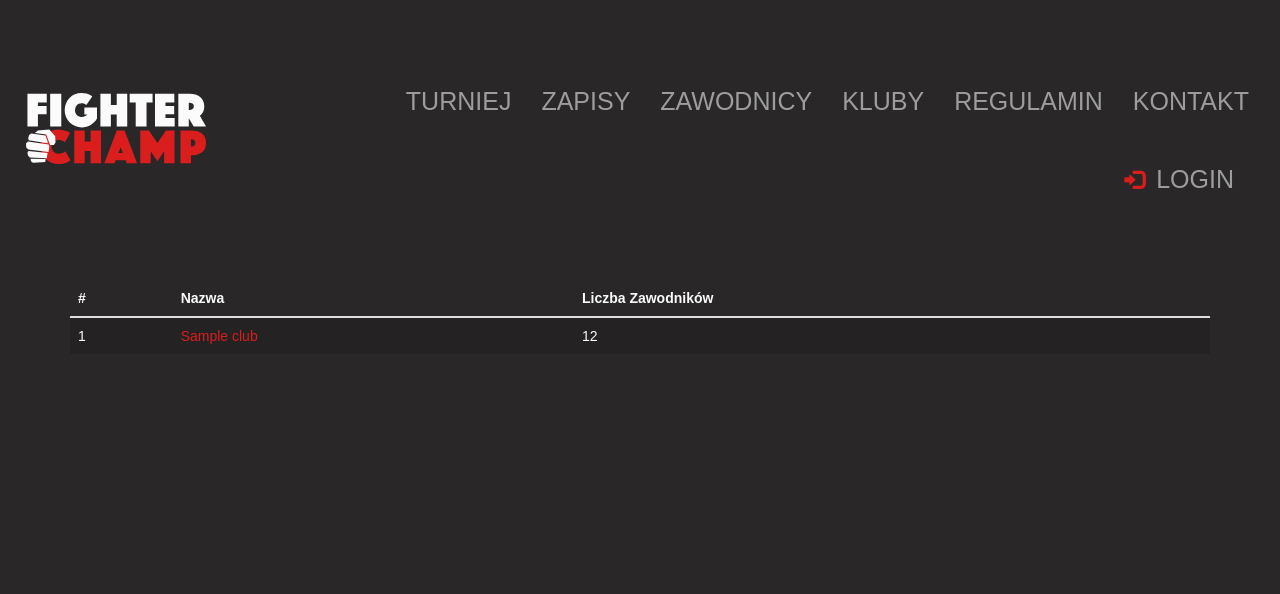
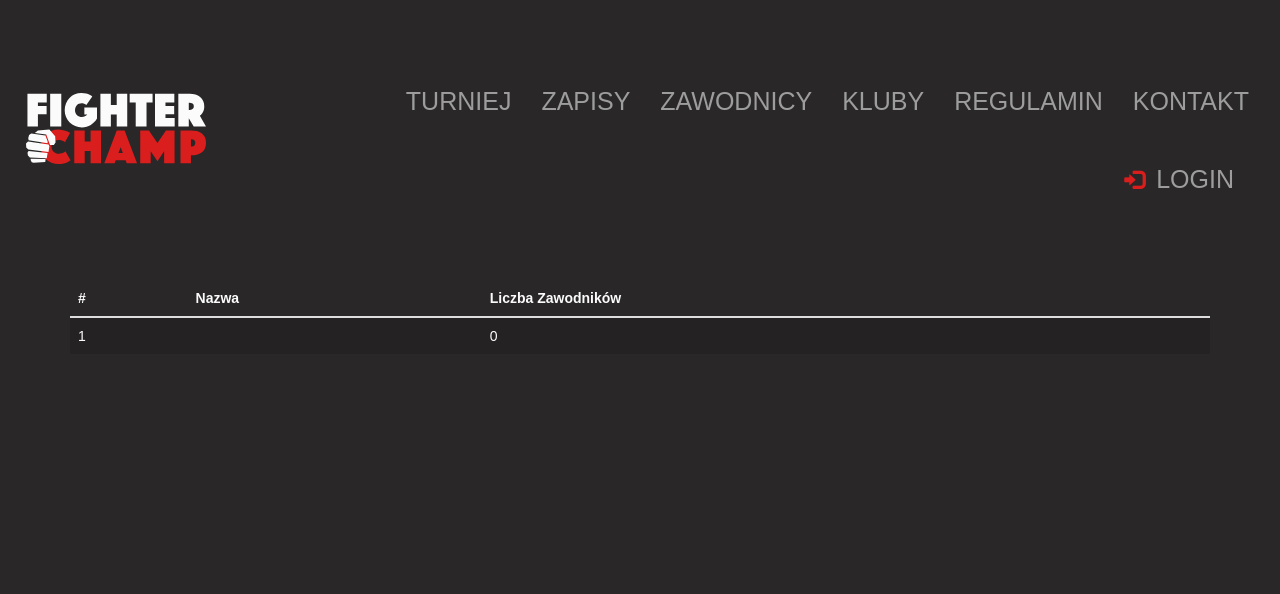
Before and after one commit to kejwmen/fighterchamp, a Symfony app: template app/Resources/views/club/list.twig in a window 1280 px wide. Shown: the top 594 px of the page. Run offline with Twig, Linux system fonts and the light colour scheme; the template is opened without the code that fills it: most values are stand-ins (such as "Sample title", 1, 10 or a date in 2020); some libraries are stand-ins or nearby versions.

Commit message:
finished + club.users.length orderBy

```diff
--- a/app/Resources/views/club/list.twig
+++ b/app/Resources/views/club/list.twig
@@ -13,12 +13,12 @@
                     </tr>
                     </thead>
                     <tbody>
-                    {% for club in clubs %}
+                    {% for arr in clubs %}
                         <tr>
                             <td>{{ loop.index }}</td>
-                            <td><a href="{{ path('club_show', {'id': club.id }) }}">{{ club.name }}</a></td>
-                            <td>{{ club.users |length }}</td>
-                            {#<td>{{ club.city }}</td>#}
+                            <td><a href="{{ path('club_show', {'id': arr[0].id }) }}">{{ arr[0].name }}</a></td>
+                            <td>{{ arr[0].users |length }}</td>
+                            {#<td>{{ arr[0].club.city }}</td>#}
                         </tr>
                     {% endfor %}
                     </tbody>
--- a/src/AppBundle/Controller/ClubController.php
+++ b/src/AppBundle/Controller/ClubController.php
@@ -11,7 +11,6 @@ use Sensio\Bundle\FrameworkExtraBundle\Configuration\Route;
  */
 class ClubController extends Controller
 {
-
     /**
      * @Route("/", name="club_list")
      */
@@ -19,7 +18,9 @@ class ClubController extends Controller
     {
         $em = $this->getDoctrine()->getManager();
         $clubs = $em->getRepository('AppBundle:Club')
-            ->findAll();
+            ->findAllOrderByNumberOfUsers();
+
+        dump($clubs);
 
         return $this->render('club/list.twig',
             [
--- a/src/AppBundle/Entity/Club.php
+++ b/src/AppBundle/Entity/Club.php
@@ -2,13 +2,12 @@
 
 namespace AppBundle\Entity;
 
+use Doctrine\Common\Collections\ArrayCollection;
 use Doctrine\ORM\Mapping as ORM;
-use Doctrine\ORM\Mapping\OrderBy;
 
 /**
- * Club
+ * @ORM\Entity(repositoryClass="AppBundle\Repository\ClubRepository")
  * @ORM\Table(name="club")
- * @ORM\Entity(repositoryClass="AppBundle\Repository\ClubRepository")
  */
 class Club
 {
@@ -16,6 +15,7 @@ class Club
     public function __construct()
     {
         $this->created_at = new \DateTime('now');
+        $this->users = new ArrayCollection();
     }
 
     /**
```
Also changed, not shown: src/AppBundle/Repository/ClubRepository.php (+13 -11 lines), web/img/user/58962dcd97911.png (added).
